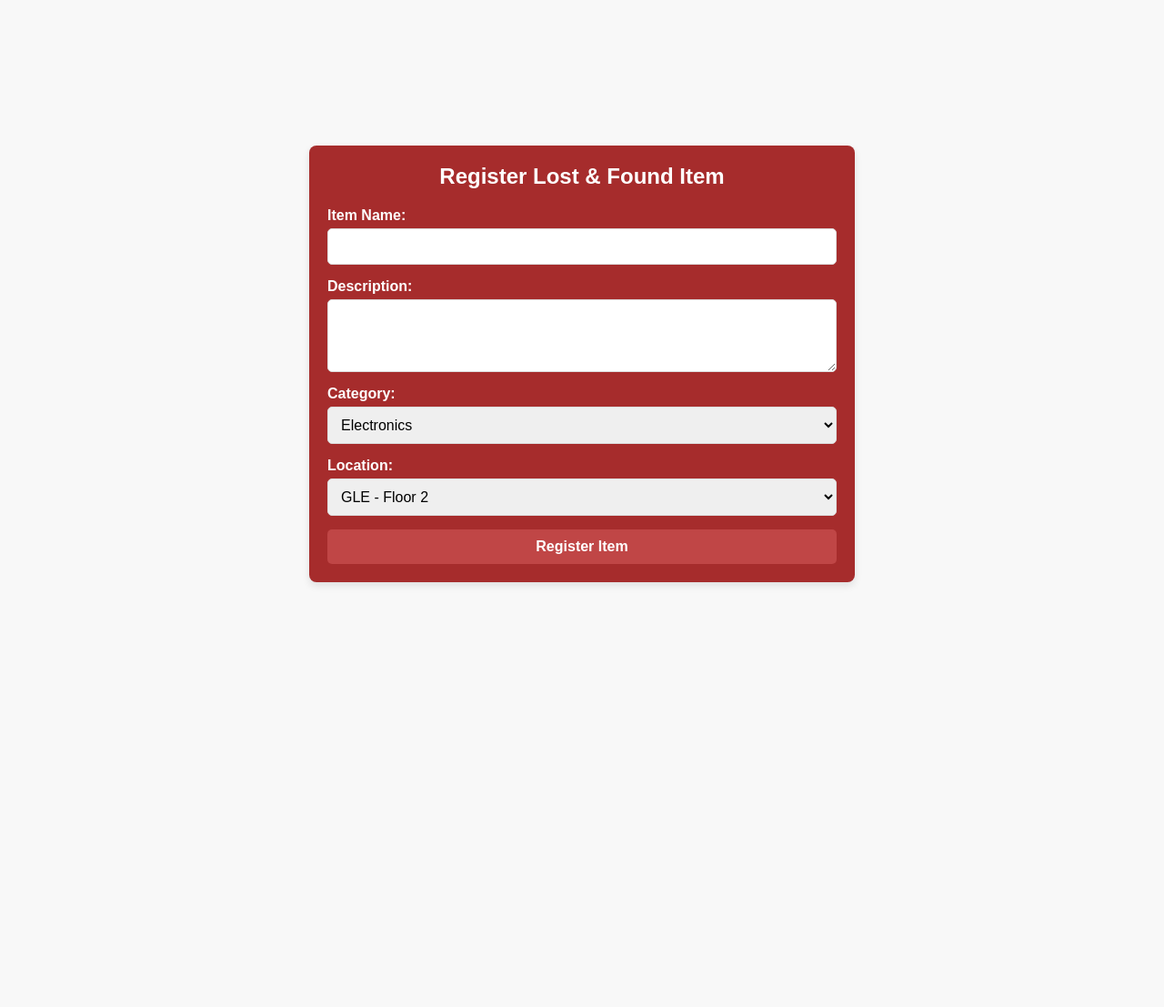
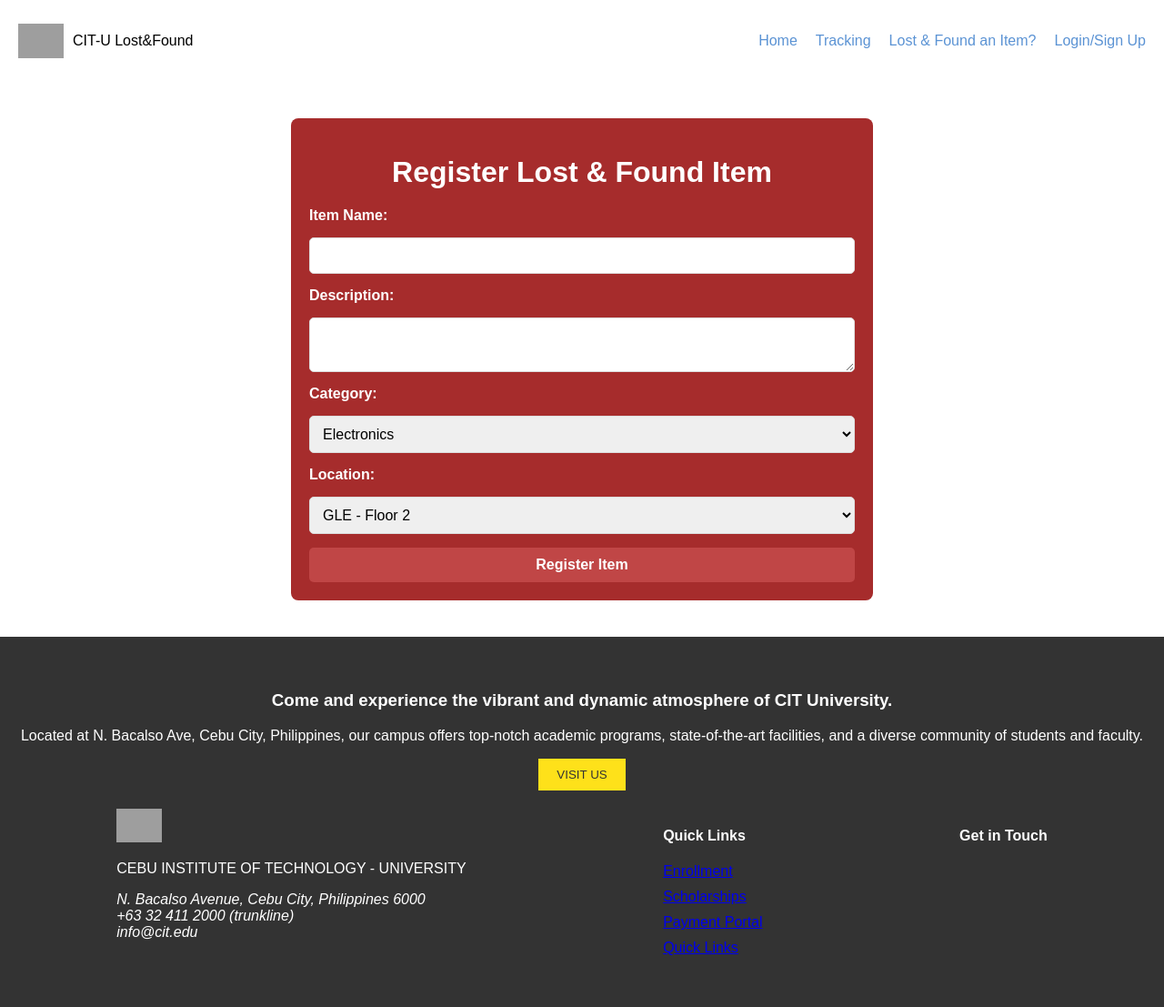
Before and after one commit to danrave1234/ProjectDevelopment-in-IM2, a Django app: page /item/register_item/ in a window 1280 px wide. Shown: the whole page at 91% size. Before the commit the page ends 644 px from the top, so only its background shows below. Run offline with Django 5.2, Linux system fonts and the light colour scheme; data comes from the database, SQL or seed files in the repository; grey boxes are pictures that could not be loaded.

Commit message:
Initial for my part frontend

```diff
--- a/ProjectIM2/templates/base.html
+++ b/ProjectIM2/templates/base.html
@@ -8,7 +8,7 @@
     <link rel="stylesheet" href={% static 'css/style.css' %}>
 </head>
 <body>
-    <!-- Header Section -->
+    <div class="base-layout">
         <header class="header">
             <div class="logo">
                 <img src="{% static 'images/logo.png' %}" alt="CIT-U Logo">
@@ -25,19 +25,17 @@
         </header>
 
         <!-- Hero Section -->
-    <section class="hero">
-        <h1>CEBU INSTITUTE OF TECHNOLOGY - UNIVERSITY</h1>
-        <h2>LOST AND FOUND SYSTEM</h2>
-        <img src="{% static 'images/hero-image.png' %}" alt="Hero Image">
-        <button class="sign-in-btn">SIGN IN</button>
-    </section>
+        {# <section class="hero"> #}
+        {#     <h1>CEBU INSTITUTE OF TECHNOLOGY - UNIVERSITY</h1> #}
+        {#     <h2>LOST AND FOUND SYSTEM</h2> #}
+        {#     <img src="{% static 'images/hero-image.png' %}" alt="Hero Image"> #}
+        {#     <button class="sign-in-btn">SIGN IN</button> #}
+        {# </section> #}
 
-    <!-- Dynamic Content Section -->
         <main>
             {% block content %}{% endblock %}
         </main>
 
-    <!-- Footer Section -->
         <footer>
             <div class="footer-top">
                 <h3>Come and experience the vibrant and dynamic atmosphere of CIT University.</h3>
@@ -74,5 +72,6 @@
                 </div>
             </div>
         </footer>
+    </div>
 </body>
 </html>
--- a/item/templates/register_item.html
+++ b/item/templates/register_item.html
@@ -1,97 +1,11 @@
-<!DOCTYPE html>
-<html lang="en">
-<head>
-    <meta charset="UTF-8">
-    <meta name="viewport" content="width=device-width, initial-scale=1.0">
-    <title>Register Item</title>
-    <style>
-        /* General reset */
-        * {
-            margin: 0;
-            padding: 0;
-            box-sizing: border-box;
-            font-family: Arial, sans-serif;
-        }
+{% extends "base.html" %}
 
-        /* Body styling */
-        body {
-            background-color: #f8f8f8;
-            color: #333;
-            display: flex;
-            justify-content: center;
-            align-items: center;
-            min-height: 100vh;
-        }
+{% block title %}Register Item - CIT-U Lost & Found{% endblock %}
 
-        /* Container styling */
-        .container {
-            background-color: #a62c2c;
-            width: 80%;
-            max-width: 600px;
-            border-radius: 8px;
-            overflow: hidden;
-            box-shadow: 0 4px 8px rgba(0, 0, 0, 0.1);
-            padding: 20px;
-            color: #fff;
-        }
-
-        /* Header styling */
-        .container h1 {
-            text-align: center;
-            font-size: 1.5rem;
-            margin-bottom: 20px;
-        }
-
-        /* Form styling */
-        form {
-            display: flex;
-            flex-direction: column;
-        }
-
-        label {
-            font-weight: bold;
-            margin-bottom: 5px;
-            color: #fff;
-        }
-
-        input[type="text"],
-        select,
-        textarea {
-            padding: 10px;
-            border-radius: 5px;
-            border: 1px solid #ddd;
-            margin-bottom: 15px;
-            outline: none;
-            font-size: 1rem;
-        }
-
-        textarea {
-            resize: vertical;
-            min-height: 80px;
-        }
-
-        /* Button styling */
-        button[type="submit"] {
-            padding: 10px;
-            background-color: #c04646;
-            color: #fff;
-            border: none;
-            border-radius: 5px;
-            cursor: pointer;
-            font-size: 1rem;
-            font-weight: bold;
-            transition: background-color 0.3s;
-        }
-
-        button[type="submit"]:hover {
-            background-color: #8b3030;
-        }
-    </style>
-</head>
-<body>
+{% block content %}
 <div class="container">
     <h1>Register Lost & Found Item</h1>
-        <form method="POST">
+    <form method="POST" class="register-form">
         {% csrf_token %}
         <label for="itemname">Item Name:</label>
         <input type="text" id="itemname" name="itemname" required>
@@ -116,5 +30,63 @@
         <button type="submit">Register Item</button>
     </form>
 </div>
-</body>
-</html>
+
+<style>
+    body {
+        display: block; /* Reset body flex settings from base */
+    }
+
+    .container {
+        margin: 40px auto;
+        padding: 20px;
+        background-color: #a62c2c;
+        border-radius: 8px;
+        max-width: 600px;
+        color: #fff;
+    }
+
+    .container h1 {
+        text-align: center;
+        margin-bottom: 20px;
+    }
+
+    .register-form {
+        display: flex;
+        flex-direction: column; /* Ensures vertical alignment */
+        gap: 15px;
+    }
+
+    .register-form label {
+        font-weight: bold;
+    }
+
+    .register-form input[type="text"],
+    .register-form select,
+    .register-form textarea {
+        padding: 10px;
+        border: 1px solid #ddd;
+        border-radius: 5px;
+        font-size: 1rem;
+    }
+
+    .register-form textarea {
+        resize: vertical;
+    }
+
+    .register-form button[type="submit"] {
+        padding: 10px;
+        background-color: #c04646;
+        color: #fff;
+        border: none;
+        border-radius: 5px;
+        cursor: pointer;
+        font-size: 1rem;
+        font-weight: bold;
+        transition: background-color 0.3s;
+    }
+
+    .register-form button[type="submit"]:hover {
+        background-color: #8b3030;
+    }
+</style>
+{% endblock %}
--- a/item/templates/search_results.html
+++ b/item/templates/search_results.html
@@ -3,8 +3,5 @@
 {% block title %}Home - CIT-U Lost & Found{% endblock %}
 
 {% block content %}
-    <section>
-        <h2>Welcome to the Lost & Found System</h2>
-        <p>Here you can find or report lost items on campus.</p>
-    </section>
+{#    This is where you put your contents for the search results page.#}
 {% endblock %}
```
Also changed, not shown: ProjectIM2/templates/home.html (+46 -11 lines), item/templates/inventory_management.html (+18 -45 lines). Lines whose indentation alone changed are shown as unchanged.
